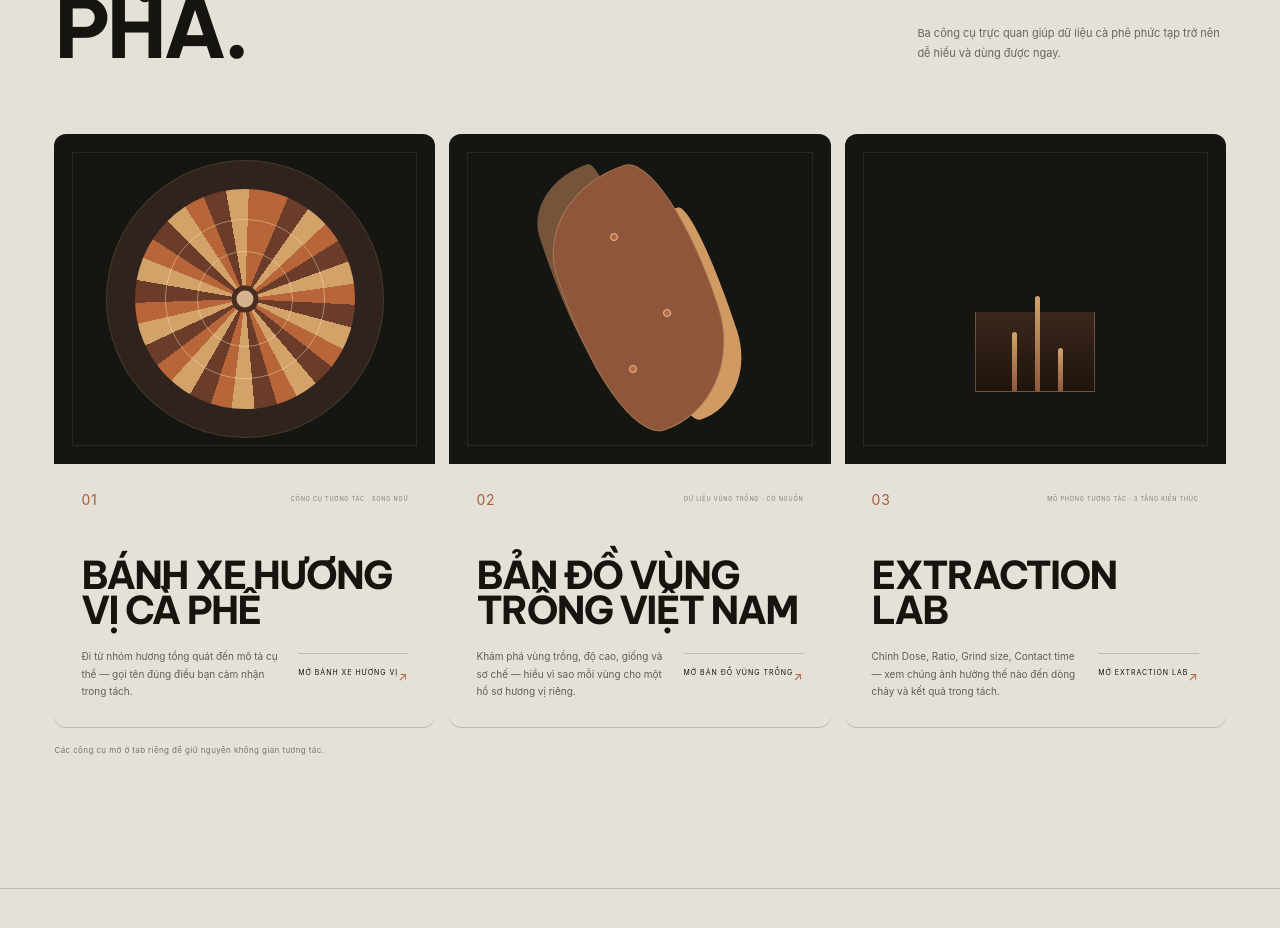
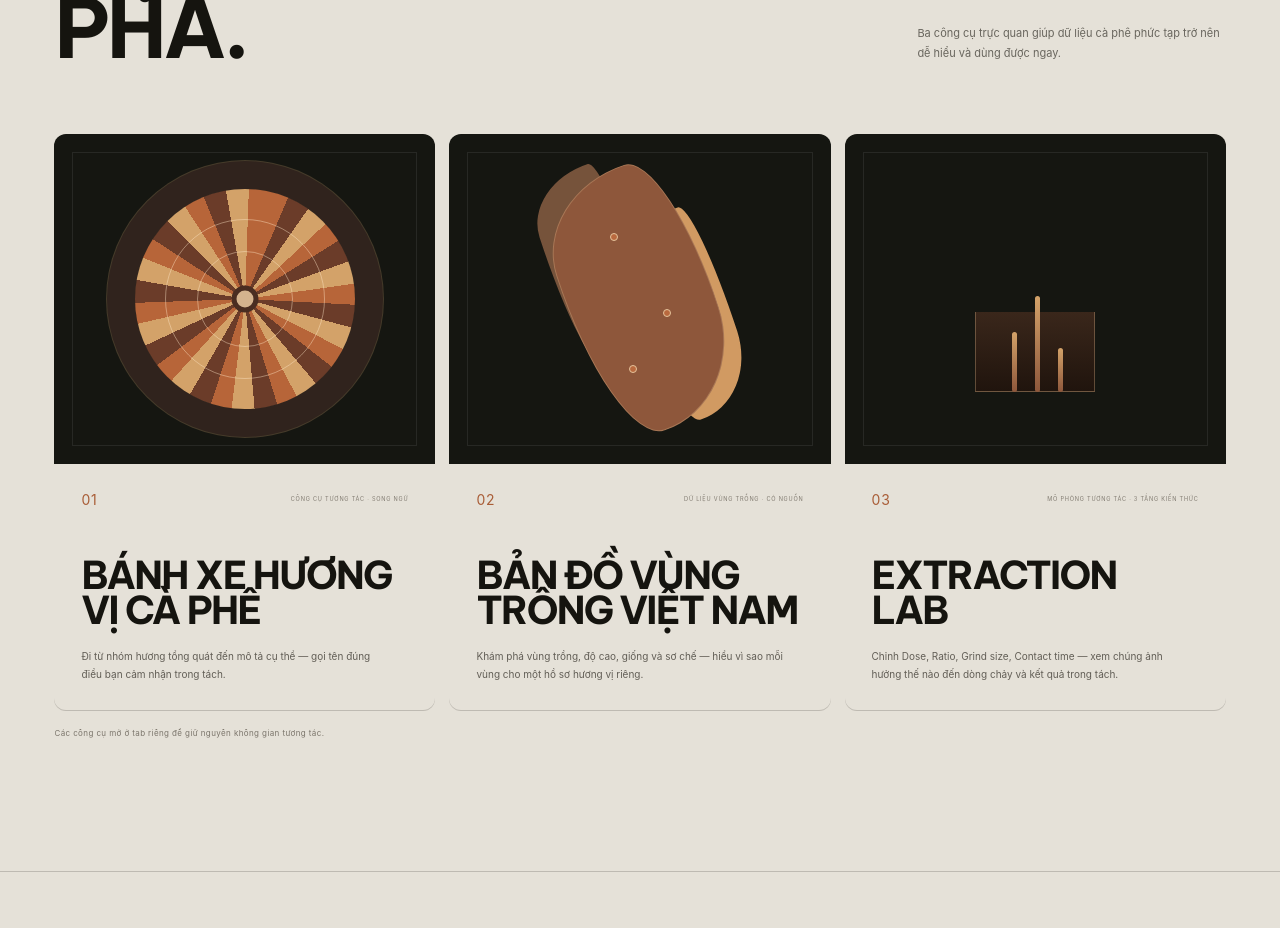
Before and after one commit to baoquyen6889-ux/crema-lab-website, a Next.js app: page / in a window 1280 px wide. Shown: the part 2680-3608 px from the top of the page. Built offline with nearby package versions, Linux system fonts and the light colour scheme.

Commit message:
Remove now-redundant "Mở ..." link text from knowledge-tool cards
Since the whole card is already clickable, the small action text at
the bottom was redundant. Drop it, add aria-label to the card link
for accessibility, and tighten the card grid to 3 rows.

```diff
--- a/app/PublicSite.tsx
+++ b/app/PublicSite.tsx
@@ -47,7 +47,6 @@ const knowledgeTools = [
     description:
       "Đi từ nhóm hương tổng quát đến mô tả cụ thể — gọi tên đúng điều bạn cảm nhận trong tách.",
     href: "/tools/flavor-wheel.html",
-    action: "Mở bánh xe hương vị",
     kind: "wheel",
     meta: "Công cụ tương tác · Song ngữ",
   },
@@ -57,7 +56,6 @@ const knowledgeTools = [
     description:
       "Khám phá vùng trồng, độ cao, giống và sơ chế — hiểu vì sao mỗi vùng cho một hồ sơ hương vị riêng.",
     href: "/tools/vietnam-coffee-map.html",
-    action: "Mở bản đồ vùng trồng",
     kind: "map",
     meta: "Dữ liệu vùng trồng · Có nguồn",
   },
@@ -67,7 +65,6 @@ const knowledgeTools = [
     description:
       "Chỉnh Dose, Ratio, Grind size, Contact time — xem chúng ảnh hưởng thế nào đến dòng chảy và kết quả trong tách.",
     href: "/tools/extraction-lab.html",
-    action: "Mở Extraction Lab",
     kind: "lab",
     meta: "Mô phỏng tương tác · 3 tầng kiến thức",
   },
@@ -261,6 +258,7 @@ export default function PublicSite({ onExperience }: PublicSiteProps) {
               href={tool.href}
               target="_blank"
               rel="noreferrer"
+              aria-label={tool.title}
               style={{ transitionDelay: `${index * 90}ms` }}
               onMouseMove={handleSpotlight}
             >
@@ -276,9 +274,6 @@ export default function PublicSite({ onExperience }: PublicSiteProps) {
                 </div>
                 <h3>{tool.title}</h3>
                 <p>{tool.description}</p>
-                <span className="tool-card-action">
-                  {tool.action} <span aria-hidden="true">↗</span>
-                </span>
               </div>
             </a>
           ))}
--- a/app/public-site.css
+++ b/app/public-site.css
@@ -53,7 +53,7 @@
 .tool-wheel:before{content:"";position:absolute;width:220px;height:220px;left:50%;top:50%;border-radius:50%;transform:translate(-50%,-50%);background:repeating-conic-gradient(from 12deg,#b76539 0 11deg,#6b3c29 11deg 23deg,#d3a269 23deg 35deg);box-shadow:0 0 0 28px #30231d,0 0 0 29px rgba(220,174,120,.24)}.tool-wheel span{position:absolute;z-index:1;left:50%;top:50%;border:1px solid rgba(255,232,201,.42);border-radius:50%;transform:translate(-50%,-50%)}.tool-wheel span:nth-child(1){width:160px;height:160px}.tool-wheel span:nth-child(2){width:96px;height:96px}.tool-wheel span:nth-child(3){width:27px;height:27px;background:#d4b38e;border:5px solid #4a2d21}
 .tool-map:before{content:"";position:absolute;width:145px;height:265px;left:50%;top:50%;border:1px solid rgba(217,180,135,.34);background:#8e573b;border-radius:68% 32% 62% 38%/32% 62% 38% 68%;transform:translate(-50%,-50%) rotate(-18deg);box-shadow:38px 29px 0 -28px #d19a62,-34px -42px 0 -30px #76533b}.tool-map span{position:absolute;z-index:1;width:8px;height:8px;border:1px solid #e5c49c;border-radius:50%;background:#b9693e}.tool-map span:nth-child(1){left:42%;top:30%}.tool-map span:nth-child(2){left:56%;top:53%}.tool-map span:nth-child(3){left:47%;top:70%}
 .tool-lab:before{content:"";position:absolute;left:50%;bottom:22%;width:120px;height:80px;transform:translateX(-50%);border:1px solid rgba(217,180,135,.34);border-top:0;background:linear-gradient(180deg,#3a271b,#20140d)}.tool-lab span{position:absolute;z-index:1;bottom:22%;width:5px;border-radius:3px;background:linear-gradient(180deg,#d3a269,#8e573b)}.tool-lab span:nth-child(1){left:44%;height:60px}.tool-lab span:nth-child(2){left:50%;height:96px}.tool-lab span:nth-child(3){left:56%;height:44px}
-.tool-card-copy{padding:25px 27px 27px;display:grid;grid-template-columns:1fr auto;grid-template-rows:auto 1fr auto auto;gap:0 20px}.tool-card-meta{grid-column:1/-1;display:flex;align-items:center;justify-content:space-between;color:#817b71;font-size:7px;letter-spacing:.11em;text-transform:uppercase}.tool-card-meta>span{color:var(--copper);font-size:14px}.tool-card h3{grid-column:1/-1;align-self:end;margin:48px 0 0;font-size:clamp(31px,3vw,46px);line-height:.9;letter-spacing:-.045em;text-transform:uppercase}.tool-card-copy>p{margin:21px 0 0;color:#625e56;font-size:10px;line-height:1.72}.tool-card-action{align-self:end;margin-top:21px;padding:14px 0;border-top:1px solid var(--line);font-size:7px;letter-spacing:.14em;text-transform:uppercase}.tool-card-action span{float:right;color:var(--copper);font-size:12px}.tool-note{margin:17px 0 0;color:#7b756b;font-size:8px;letter-spacing:.05em}
+.tool-card-copy{padding:25px 27px 27px;display:grid;grid-template-columns:1fr auto;grid-template-rows:auto 1fr auto;gap:0 20px}.tool-card-meta{grid-column:1/-1;display:flex;align-items:center;justify-content:space-between;color:#817b71;font-size:7px;letter-spacing:.11em;text-transform:uppercase}.tool-card-meta>span{color:var(--copper);font-size:14px}.tool-card h3{grid-column:1/-1;align-self:end;margin:48px 0 0;font-size:clamp(31px,3vw,46px);line-height:.9;letter-spacing:-.045em;text-transform:uppercase}.tool-card-copy>p{margin:21px 0 0;color:#625e56;font-size:10px;line-height:1.72}.tool-note{margin:17px 0 0;color:#7b756b;font-size:8px;letter-spacing:.05em}
 
 .courses-section{background:var(--paper)}.course-grid{border-top:1px solid var(--line)}.course-card{min-height:178px;padding:23px 0;display:grid;grid-template-columns:70px 130px minmax(190px,.85fr) minmax(250px,1.25fr) 180px;grid-template-rows:1fr auto;gap:0 25px;align-items:start;border-bottom:1px solid var(--line);transition:padding .32s var(--ease),background .32s var(--ease),border-radius .32s var(--ease),box-shadow .32s var(--ease)}.course-card:hover{padding-left:20px;padding-right:20px;background:#fff;border-radius:var(--radius-lg);box-shadow:0 20px 40px rgba(21,20,15,.1)}.course-number{grid-row:1/3;color:var(--copper);font-size:15px}.course-level{grid-row:1/3;margin:2px 0!important;color:#807a70!important;font-size:7px!important;letter-spacing:.15em;text-transform:uppercase}.course-card h3{grid-row:1/3;margin:0;font-size:clamp(28px,2.55vw,40px);line-height:.9;letter-spacing:-.035em;text-transform:uppercase}.course-description{margin:0;color:#625f58;font-size:10px;line-height:1.7}.course-meta{display:flex;justify-content:space-between;padding-bottom:13px;border-bottom:1px solid var(--line);color:#706b62;font-size:7px;letter-spacing:.11em;text-transform:uppercase}.course-card>a{grid-column:5;display:flex;justify-content:space-between;align-self:end;font-size:7px;letter-spacing:.13em;text-transform:uppercase}.course-card>a span{color:var(--copper);font-size:12px}
 
```
